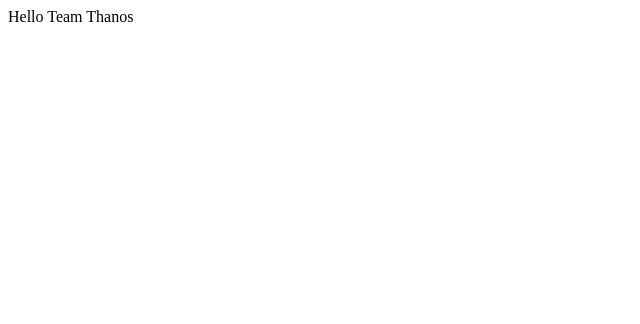
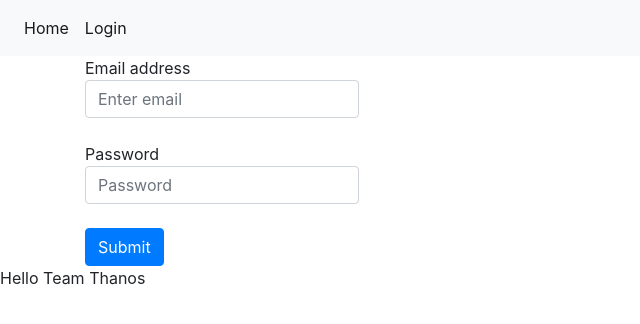
Before and after one commit to vincentmuriuki/ah-frontend-thanos, a React app: page /login in a window 1280 px wide. Shown: the whole page, without its empty margins (0-640 px from the left). Built offline with nearby package versions, Linux system fonts and the light colour scheme.

Commit message:
chore(React Router): Setup react router
- Install and configure the router.
- Create dummys route for login and "/" pages.
- Create Header component for nav bar.
- Create Home component for the "/" page.
- Create Login component for the dummy login page.

[Finishes #161348749]

```diff
--- a/src/components/App/App.scss
+++ b/src/components/App/App.scss
@@ -1,22 +1,4 @@
-$navy: #001e38;
-$green: #15b78f;
-
-html {
-  background-color: $navy;
-}
-
-body {
-  align-items: center;
-  display: flex;
-  font-family: monospace;
-  height: 100vh;
-  justify-content: center;
-  margin: 0;
-  width: 100vw;
-}
-
 h1 {
-  color: $green;
   font-size: 3.5rem;
   font-weight: bold;
 
--- a/src/components/App/index.js
+++ b/src/components/App/index.js
@@ -1,5 +1,19 @@
 import React from "react";
-import NavBar from "../../containers/NavBar";
+import './App.scss';
+import { BrowserRouter, Route } from "react-router-dom";
+import Home from "../Home";
+import Login from "../Login";
+import Header from "../Header";
+import Message from "../../containers/Message";
 
-const App = () => <NavBar />;
+const App = () => (
+  <BrowserRouter>
+    <div>
+      <Header />
+      <Route exact path="/" component={Home} />
+      <Route path="/login" component={Login} />
+      <Message />
+    </div>
+  </BrowserRouter>
+);
 export default App;
--- /dev/null
+++ b/src/components/Header/index.js
@@ -0,0 +1,15 @@
+import React from "react";
+import UrlLink from "../link";
+
+const Header = () => (
+  <nav className="navbar navbar-expand-lg navbar-light bg-light">
+    <div className="collapse navbar-collapse" id="navbarNav">
+      <ul className="navbar-nav">
+        <UrlLink link="/" linkName="Home" />
+        <UrlLink link="/login" linkName="Login" />
+      </ul>
+    </div>
+  </nav>
+);
+
+export default Header;
--- /dev/null
+++ b/src/components/Home/index.js
@@ -0,0 +1,13 @@
+import React from "react";
+
+const Home = () => (
+  <div className="jumbotron">
+    <h1 className="display-4">Welcome to authors haven</h1>
+    <p className="lead">Write read and learn</p>
+    <hr className="my-4" />
+    <p>Wanna explore, just click the button</p>
+    <button type="button" className="btn btn-primary btn-lg">Explore</button>
+  </div>
+);
+
+export default Home;
--- /dev/null
+++ b/src/components/Login/index.js
@@ -0,0 +1,36 @@
+import React from "react";
+
+const Login = () => (
+  <div className="container">
+    <form>
+      <div className="form-group">
+        <label htmlFor="exampleInputEmail1">
+          Email address
+          <input
+            type="email"
+            className="form-control"
+            id="exampleInputEmail1"
+            aria-describedby="emailHelp"
+            placeholder="Enter email"
+          />
+        </label>
+      </div>
+      <div className="form-group">
+        <label htmlFor="exampleInputPassword1">
+          Password
+          <input
+            type="password"
+            className="form-control"
+            id="exampleInputPassword1"
+            placeholder="Password"
+          />
+        </label>
+      </div>
+      <button type="submit" className="btn btn-primary">
+        Submit
+      </button>
+    </form>
+  </div>
+);
+
+export default Login;
--- /dev/null
+++ b/src/components/link/index.js
@@ -0,0 +1,13 @@
+import { NavLink } from "react-router-dom";
+import React from "react";
+
+const UrlLink = (props) => {
+    const {link, linkName, ...otherProps} = props
+  return (
+    <li className="nav-item active">
+      <NavLink className="nav-link" to={link} {...otherProps}>{linkName}<span className="sr-only">(current)</span>
+      </NavLink>
+    </li>)
+};
+
+export default UrlLink;
--- a/src/containers/NavBar/index.js
+++ b/src/containers/Message/index.js
@@ -2,9 +2,9 @@ import React from "react";
 import PropTypes from "prop-types";
 import { connect } from "react-redux";
 
-const NavBar = ({ testMessage }) => <div>{testMessage}</div>;
+const Message = ({ testMessage }) => <div>{testMessage}</div>;
 
-NavBar.propTypes = {
+Message.propTypes = {
   testMessage: PropTypes.string.isRequired
 };
 
@@ -12,4 +12,4 @@ const mapStateToProps = ({ user }) => ({
   // get testMessage form the user reducer
   testMessage: user.testMessage
 });
-export default connect(mapStateToProps)(NavBar);
+export default connect(mapStateToProps)(Message);
--- a/src/index.js
+++ b/src/index.js
@@ -3,6 +3,8 @@ import ReactDOM from "react-dom";
 import { Provider } from "react-redux";
 import store from "./store";
 import App from "./components/App";
+import "bootstrap/dist/css/bootstrap.min.css";
+import "bootstrap/dist/js/bootstrap.bundle.min";
 
 ReactDOM.render(
   <Provider store={store}>
--- a/webpack.common.js
+++ b/webpack.common.js
@@ -49,6 +49,9 @@ module.exports = {
 			},
 		],
 	},
+	devServer: {
+		historyApiFallback: true
+	  },
 	plugins: [
 		new HtmlWebpackPlugin({
 			title: 'Authors Haven',
```
Also changed, not shown: package.json (+6 -2 lines), .eslintrc.js.
